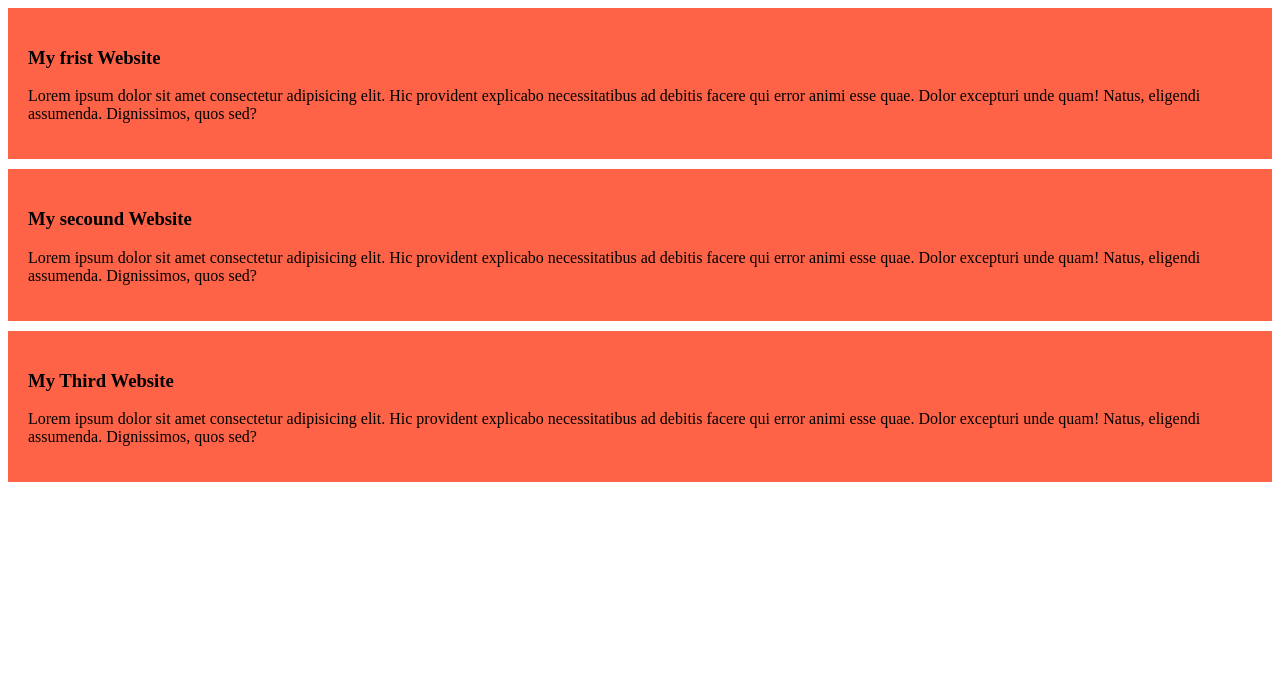
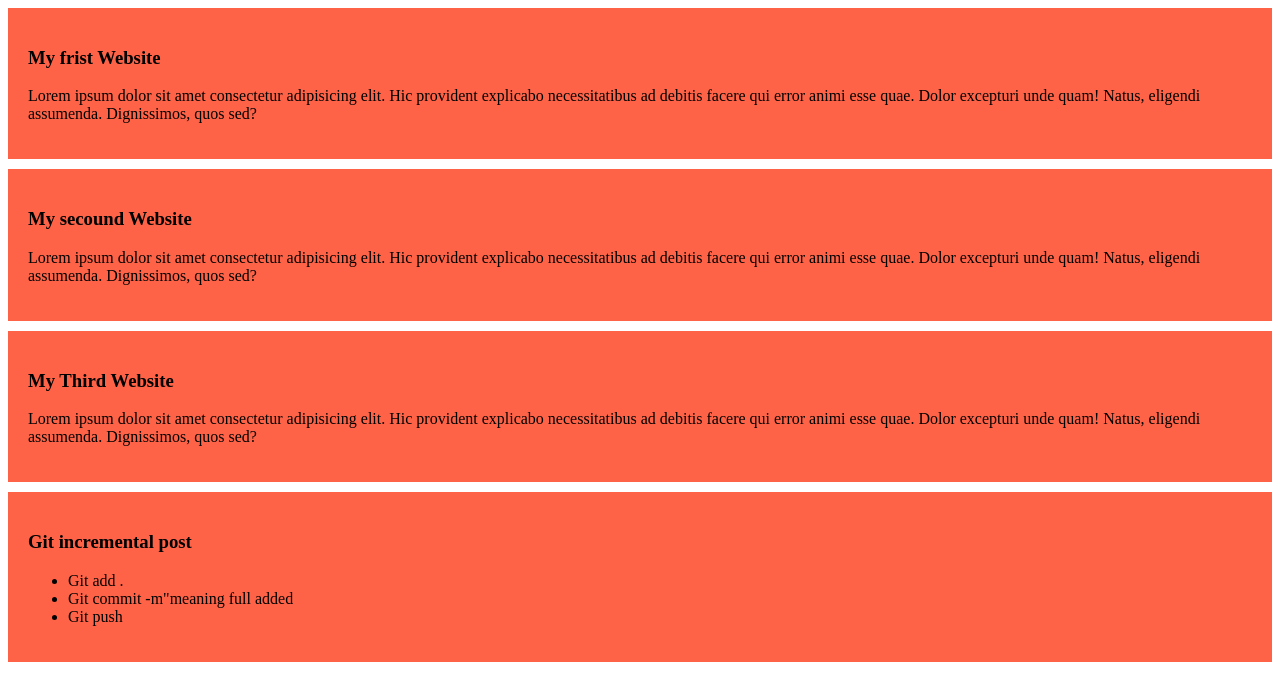
Before and after one commit to Rakibul-islam-gif/my-eight-day-website, a plain HTML site: page index.html in a window 1280 px wide. Drawn offline with Linux system fonts and the light colour scheme.

Commit message:
Third commit in this post

```diff
--- a/index.html
+++ b/index.html
@@ -21,6 +21,14 @@
         <p>Lorem ipsum dolor sit amet consectetur adipisicing elit. Hic provident explicabo
     necessitatibus ad debitis facere qui error animi esse quae. Dolor excepturi unde quam! Natus, eligendi assumenda. Dignissimos, quos sed?</p>
 </div>
+<div>
+    <h3>Git incremental post</h3>
+    <ul>
+        <li>Git add .</li>
+        <li>Git commit -m"meaning full added</li>
+        <li>Git push</li>
+    </ul>
+</div>
 
 </body>
 </html>
```
